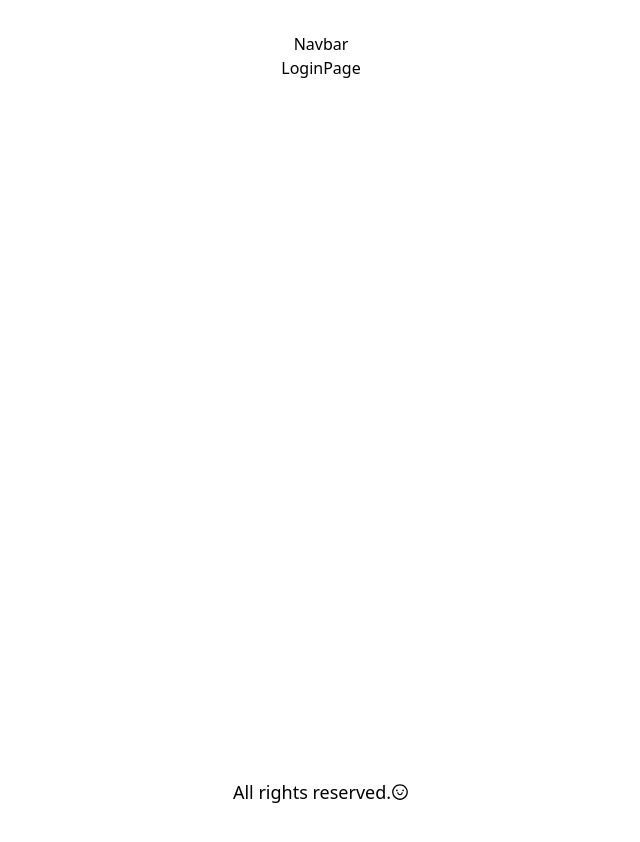
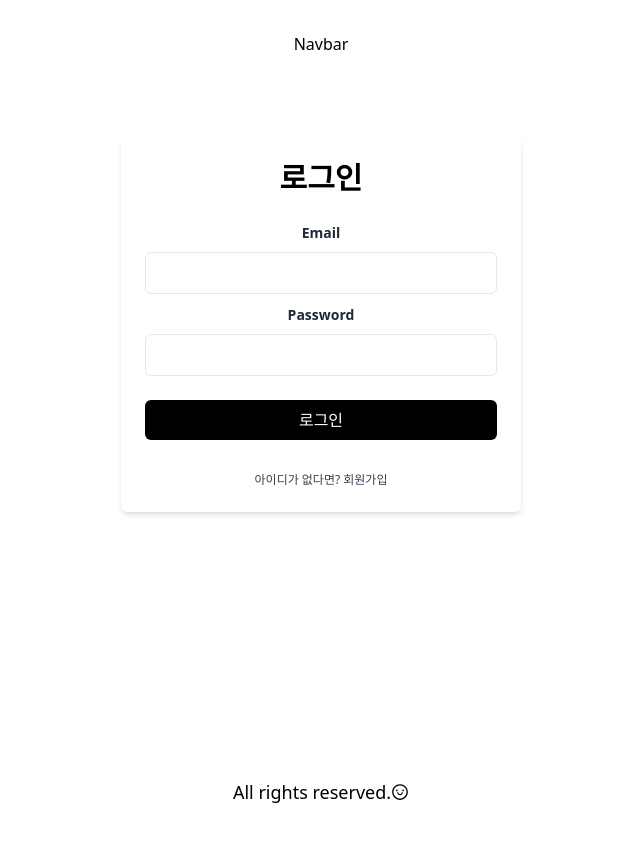
Before and after one commit to Jinacker/FullStack-Shop_App, a React (Vite) app in the folder FRONTEND/: page /login in a window 1280 px wide. Shown: the top 842 px of the page, without its empty margins (319-959 px from the left). Built offline with nearby package versions, Linux system fonts and the light colour scheme.

Commit message:
[FEAT] 로그인 페이지 생성 및 기능 구현

```diff
--- a/FRONTEND/src/pages/LoginPage/index.jsx
+++ b/FRONTEND/src/pages/LoginPage/index.jsx
@@ -1,8 +1,109 @@
 import React from 'react'
+import { useForm } from 'react-hook-form'
+import { useDispatch } from 'react-redux'
+import { loginUser } from '../../store/thunksFunctions'
 
 const LoginPage = () => {
+  const {
+    register,
+    handleSubmit,
+    formState: { errors },
+    reset
+  } = useForm({ mode: 'onChange' })
+
+  const dispatch = useDispatch();
+
+  const onSubmit = ({ email, password }) => {
+
+    const body = {
+      email,
+      password,
+    }
+
+    dispatch(loginUser(body));
+    reset();
+  }
+
+  const userEmail = {
+    required: "필수 필드입니다."
+  }
+
+  const userPassword = {
+    required: '필수 필드입니다.',
+    minLength: {
+      value: 6,
+      message: "최소 6자입니다."
+    }
+  }
+
+
   return (
-    <div>LoginPage</div>
+    <section className='flex flex-col justify-center mt-20 max-w-[400px] m-auto'>
+      <div className='p-6 bg-white rounded-md shadow-md'>
+        <h1 className='text-3xl font-semibold text-center'>
+          로그인
+        </h1>
+        <form className='mt-6' onSubmit={handleSubmit(onSubmit)}>
+          <div className='mb-2'>
+            <label
+              htmlFor='email'
+              className='text-sm font-semibold text-gray-800'
+            >Email</label>
+            <input
+              type='email'
+              id="email"
+              className='w-full px-4 py-2 mt-2 bg-white border rounded-md'
+              {...register('email', userEmail)}
+            />
+            {
+              errors?.email &&
+              <div>
+                <span className='text-red-500'>
+                  {errors.email.message}
+                </span>
+              </div>
+            }
+          </div>
+
+          <div className='mb-2'>
+            <label
+              htmlFor='password'
+              className='text-sm font-semibold text-gray-800'
+            >Password</label>
+            <input
+              type='password'
+              id="password"
+              className='w-full px-4 py-2 mt-2 bg-white border rounded-md'
+              {...register('password', userPassword)}
+            />
+            {
+              errors?.password &&
+              <div>
+                <span className='text-red-500'>
+                  {errors.password.message}
+                </span>
+              </div>
+            }
+          </div>
+
+          <div className='mt-6'>
+            <button type='submit' className='w-full px-4 py-2 text-white duration-200 bg-black rounded-md hover:bg-gray-700'>
+              로그인
+            </button>
+          </div>
+
+          <p className='mt-8 text-xs font-light text-center text-gray-700'>
+            아이디가 없다면?{" "}
+            <a
+              href='/register'
+              className='font-medium hover:underline'
+            >
+              회원가입
+            </a>
+          </p>
+        </form>
+      </div>
+    </section>
   )
 }
 
--- a/FRONTEND/src/store/thunksFunctions.js
+++ b/FRONTEND/src/store/thunksFunctions.js
@@ -30,3 +30,24 @@
 //"Redux 상태"란 쉽게 말해서,
 // 앱 전체에서 공유하는 중앙 저장소(Central Store)에 저장된 데이터를 뜻해.
 // 컴포넌트들이 각각 따로 state를 관리하면 복잡해지니까, Redux에서는 모든 상태를 하나의 큰 트리 구조로 관리해.
+
+
+////////////////////////
+
+// 유저 로그인용
+export const loginUser = createAsyncThunk(
+    "user/loginUser",
+    async (body, thunkAPI) => {
+        try {
+            const response = await axiosInstance.post(
+                `/users/login`,
+                body
+            )
+
+            return response.data;
+        } catch (error) {
+            console.log(error);
+            return thunkAPI.rejectWithValue(error.response.data || error.message);
+        }
+    }
+)
--- a/FRONTEND/src/store/userSlice.js
+++ b/FRONTEND/src/store/userSlice.js
@@ -1,6 +1,6 @@
 /* eslint-disable no-unused-vars */
 import {createSlice } from "@reduxjs/toolkit";
-import { registerUser } from "./thunksFunctions";
+import { registerUser,loginUser } from "./thunksFunctions";
 import { toast } from "react-toastify";
 
 // 리덕스 만드는곳
@@ -44,6 +44,23 @@
 // fulfilled → isLoading = false (요청 성공)
 // rejected → isLoading = false, error = 에러내용 (요청 실패)
 // 회원가입 API 요청의 진행 상태(로딩, 성공, 실패)를 Redux로 관리하려는 목적.
+
+
+////// 로그인 상태처리
+        .addCase(loginUser.pending, (state) => {
+                state.isLoading = true;
+        })
+        .addCase(loginUser.fulfilled, (state, action) => {
+            state.isLoading = false;
+            state.userData = action.payload;
+            state.isAuth = true;
+            localStorage.setItem('accessToken', action.payload.accessToken); // 이것도 토큰 넘겨줌 ~~~
+        })
+        .addCase(loginUser.rejected, (state, action) => {
+            state.isLoading = false;
+            state.error = action.payload;
+            toast.error(action.payload);
+        })
     }
 })
 
```
